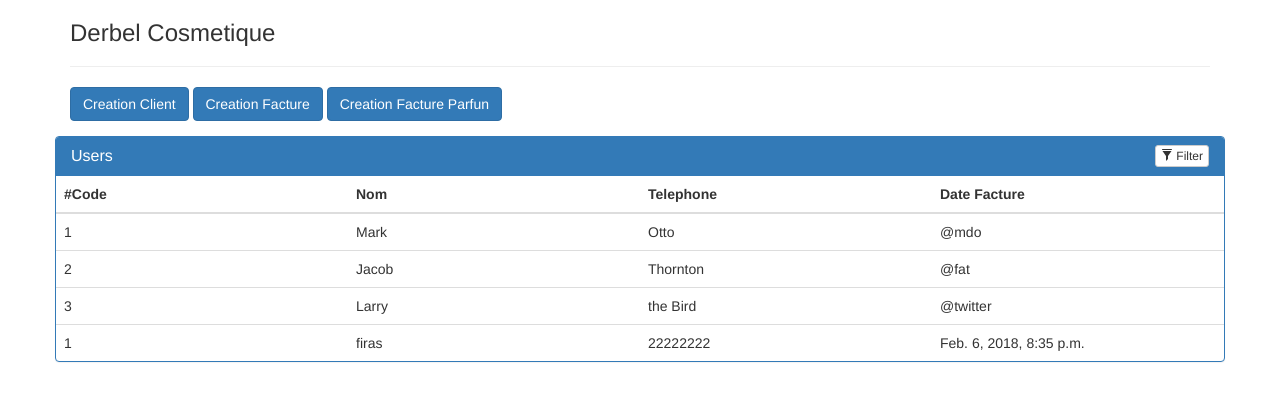
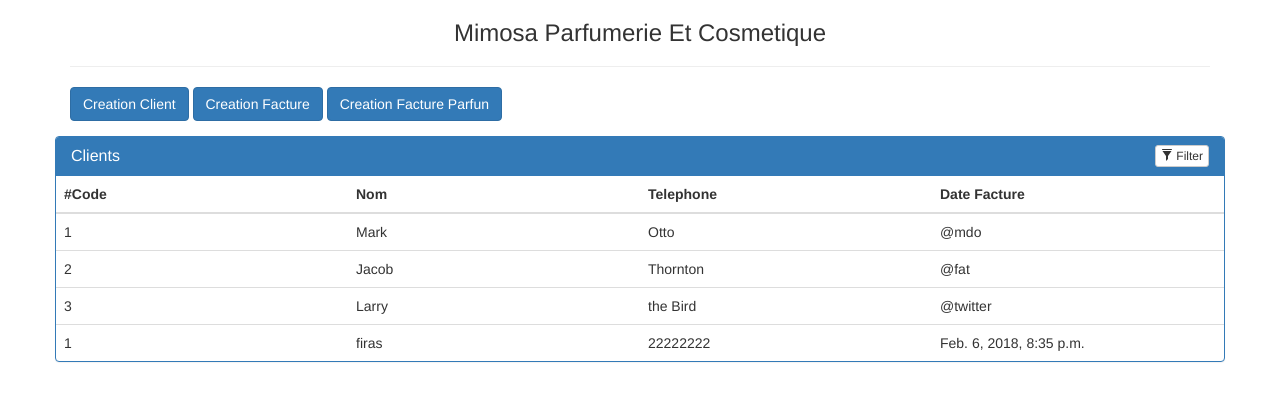
Before and after one commit to firchatn/Invoice-Building, a Django app: page / in a window 1280 px wide. Shown: the top 401 px of the page. Run offline with Django 3.2, Linux system fonts and the light colour scheme; data comes from the database, SQL or seed files in the repository; some libraries are stand-ins or nearby versions.

Commit message:
update frondend

```diff
--- a/core/templates/core/home.html
+++ b/core/templates/core/home.html
@@ -1,7 +1,7 @@
 <!DOCTYPE html>
 <html>
 <head>
-	<title>Derbel Cosmetique</title>
+	<title>Derbel PC</title>
 	{% load staticfiles %}
 	<link rel="stylesheet" href="{% static 'core/style2.css' %}" />
 	<link rel="stylesheet" href="{% static 'bootstrap-3.3.7-dist/css/bootstrap.min.css' %}" />
@@ -10,7 +10,7 @@
 </head>
 <body>
 <div class="container">
-    <h3>Derbel Cosmetique</h3>
+    <center> <h3>Mimosa Parfumerie Et Cosmetique</h3> </center>
     <hr>
     <a target="_blank"  href="admin" class="btn btn-primary" role="button">Creation Client</a>
     <a target="_blank"  href="facture" class="btn btn-primary" role="button">Creation Facture</a>
@@ -18,7 +18,7 @@
     <div class="row">
         <div class="panel panel-primary filterable">
             <div class="panel-heading">
-                <h3 class="panel-title">Users</h3>
+                <h3 class="panel-title">Clients</h3>
                 <div class="pull-right">
                     <button class="btn btn-default btn-xs btn-filter"><span class="glyphicon glyphicon-filter"></span> Filter</button>
                 </div>
```
Also changed, not shown: core/static/core/script.js (line endings or trailing spaces).
